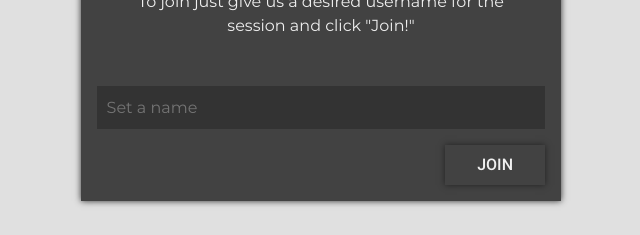
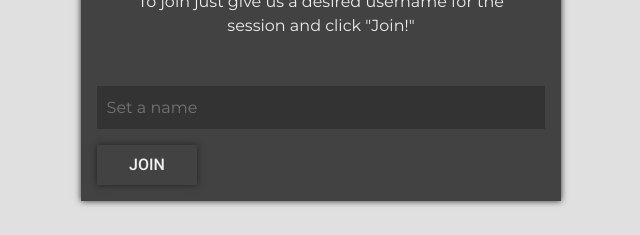
Before and after one commit to daniel-ulises/chat-app, a React (Create React App) app in the folder client/: page /#/welcome in a window 1280 px wide. Shown: the part 225-460 px from the top of the page, without its empty margins (319-959 px from the left). Built offline with nearby package versions, Linux system fonts and the light colour scheme; no server answers.

Commit message:
Final test

```diff
--- a/client/package.json
+++ b/client/package.json
@@ -1,6 +1,5 @@
 {
 	"name": "chat-app",
-	"homepage": "https://daniel-ulises.github.io/chat-app",
 	"version": "0.1.0",
 	"private": true,
 	"dependencies": {
--- a/client/src/App.jsx
+++ b/client/src/App.jsx
@@ -6,9 +6,9 @@ import "./main.css";
 
 export default function App() {
 	return (
-		<Router>
+		<Router basename="/">
 			<Route exact path="/welcome" component={Welcome} />
-			<Route path="/chat-app/#/chat" component={Chat} />
+			<Route path="/chat" component={Chat} />
 		</Router>
 	);
 }
--- a/client/src/Components/Chat.jsx
+++ b/client/src/Components/Chat.jsx
@@ -1,14 +1,12 @@
 import React, {useState, useEffect} from "react";
 import Footer from "./Footer";
-// Get the username from the previously inserted form
-import queryString from "query-string";
 import {io} from "socket.io-client";
 // Initialize SocketIO and connect it to the server
 const socket = io(process.env.REACT_APP_ORIGIN_SERVER);
 
 export default function Chat(props) {
-	// Set the queried name from the previous form as the username
-	const {username} = queryString.parse(props.location.search);
+	// Get the username inserted from the welcome page with location.state.userName
+	const [userName, setUserName] = useState(props.location.state.userName);
 	const [message, setMessage] = useState({});
 	const [messages, setMessages] = useState([]);
 
@@ -33,7 +31,7 @@ export default function Chat(props) {
 	// that to our state
 	const inputValue = e => {
 		setMessage({
-			name: username,
+			name: userName,
 			msg: e.target.value,
 		});
 	};
@@ -77,7 +75,7 @@ export default function Chat(props) {
 						</button>
 					</form>
 					<div className="connected-as">
-						Connected as: <strong>{username}</strong>
+						Connected as: <strong>{userName}</strong>
 					</div>
 				</div>
 			</main>
--- a/client/src/Components/Welcome.jsx
+++ b/client/src/Components/Welcome.jsx
@@ -1,7 +1,13 @@
-import React from "react";
+import React, {useState} from "react";
 import Footer from "./Footer";
+import {Link} from "react-router-dom";
 
 export default function Welcome() {
+	const [userName, setUserName] = useState("");
+
+	const handleChange = e => {
+		setUserName(e.target.value);
+	};
 	return (
 		<>
 			<main>
@@ -14,15 +20,23 @@ export default function Welcome() {
 						</p>
 					</div>
 					<div className="card login flex-column">
-						<form action="/chat" className="flex-column">
+						<form className="flex-column">
 							<input
 								type="text"
 								name="username"
 								id="username"
 								placeholder="Set a name"
+								onChange={handleChange}
 								required
 							/>
-							<button className="primary self-right">Join</button>
+							<Link
+								to={{
+									pathname: "/chat",
+									state: {userName: userName},
+								}}
+							>
+								<button className="primary self-right">Join</button>
+							</Link>
 						</form>
 					</div>
 				</div>
```
